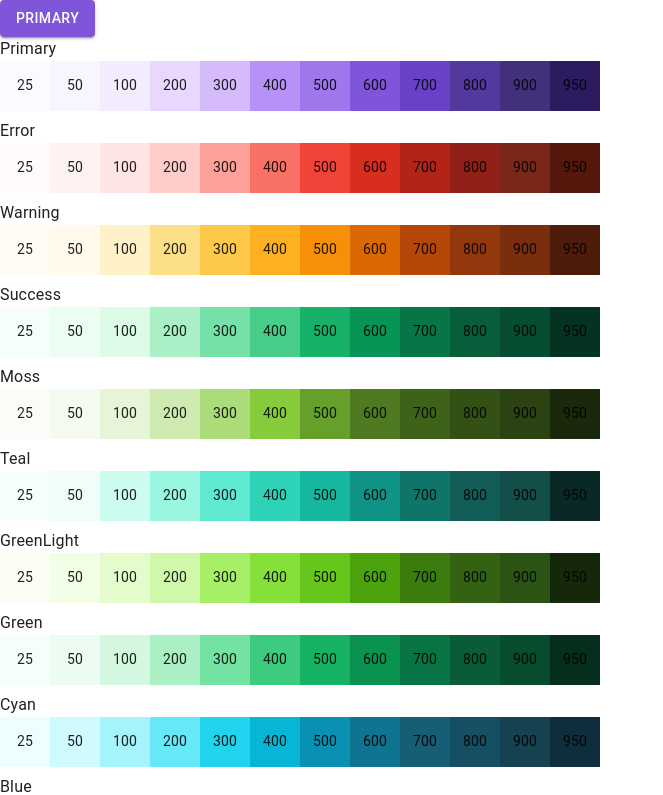
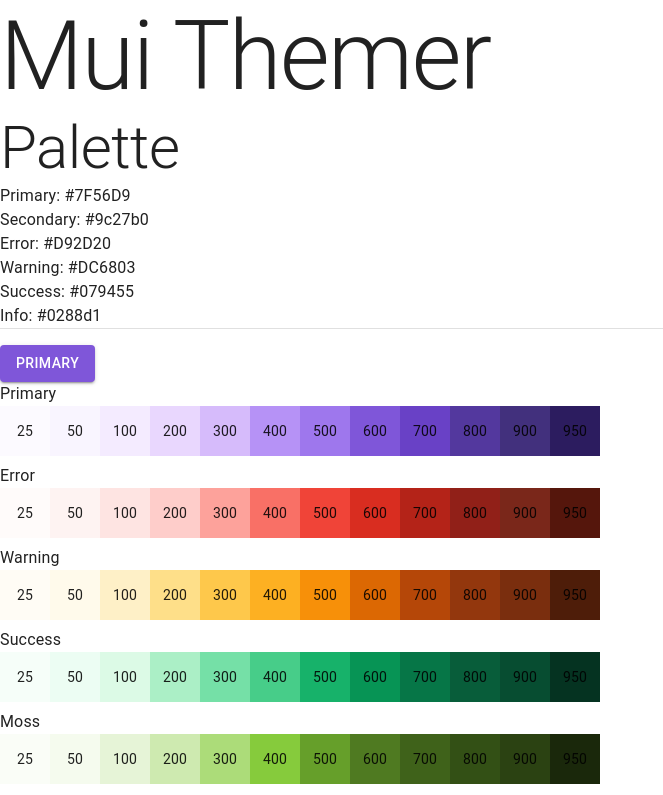
Before and after one commit to sernstberger/mui-themer, a React (Vite) app in the folder mui-themer/: page / in a window 1280 px wide. Shown: the top 795 px of the page, without its empty margins (0-663 px from the left). Built offline with nearby package versions, Linux system fonts and the light colour scheme.

Commit message:
adding colors

```diff
--- a/mui-themer/src/app/app.tsx
+++ b/mui-themer/src/app/app.tsx
@@ -1,5 +1,11 @@
 import React, { useState } from 'react';
-import { Button, CssBaseline, ThemeProvider, createTheme } from '@mui/material';
+import {
+  Button,
+  CssBaseline,
+  Divider,
+  ThemeProvider,
+  createTheme,
+} from '@mui/material';
 import { Box, Typography } from '@mui/material';
 import {
   primary,
@@ -126,9 +132,11 @@ const App = () => {
 
   const theme = createTheme({
     palette: {
+      // TODO: add common
       primary: {
         main: primaryColor,
       },
+      // TODO: add secondary
       error: {
         main: error.find((color) => color.label === '600')?.color || '#D92D20',
       },
@@ -140,6 +148,11 @@ const App = () => {
         main:
           success.find((color) => color.label === '600')?.color || '#079455',
       },
+      // TODO: add info
+      // TODO: add grey
+      // TODO: add text
+      // TODO: add divider
+      // TODO: add background
     },
     typography: {
       fontFamily: '"Roboto", "Helvetica", "Arial", sans-serif',
@@ -160,6 +173,16 @@ const App = () => {
   return (
     <ThemeProvider theme={theme}>
       <CssBaseline />
+      <Typography variant="h1">Mui Themer</Typography>
+      <Typography variant="h2">Palette</Typography>
+      <Typography>Primary: {theme.palette.primary.main}</Typography>
+      <Typography>Secondary: {theme.palette.secondary.main}</Typography>
+      <Typography>Error: {theme.palette.error.main}</Typography>
+      <Typography>Warning: {theme.palette.warning.main}</Typography>
+      <Typography>Success: {theme.palette.success.main}</Typography>
+      <Typography>Info: {theme.palette.info.main}</Typography>
+
+      <Divider sx={{ marginBottom: 2 }} />
       <Button variant="contained" color="primary">
         Primary
       </Button>
```
